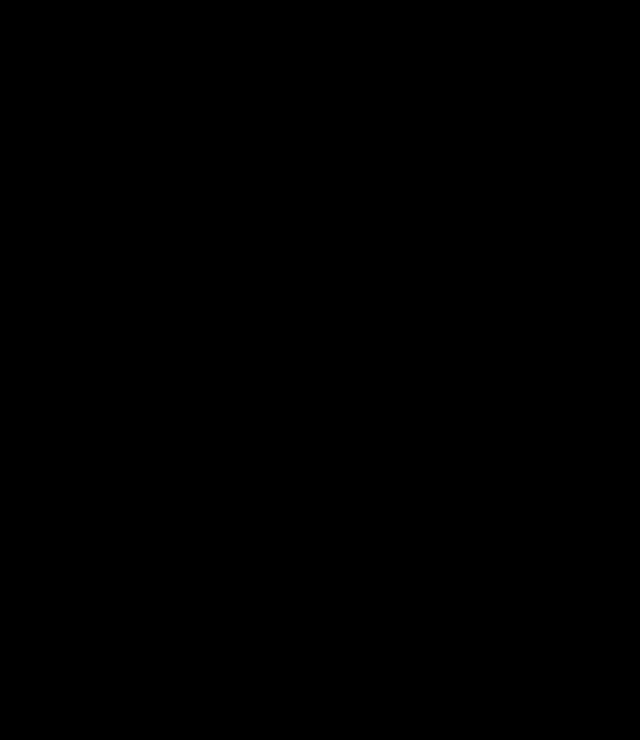
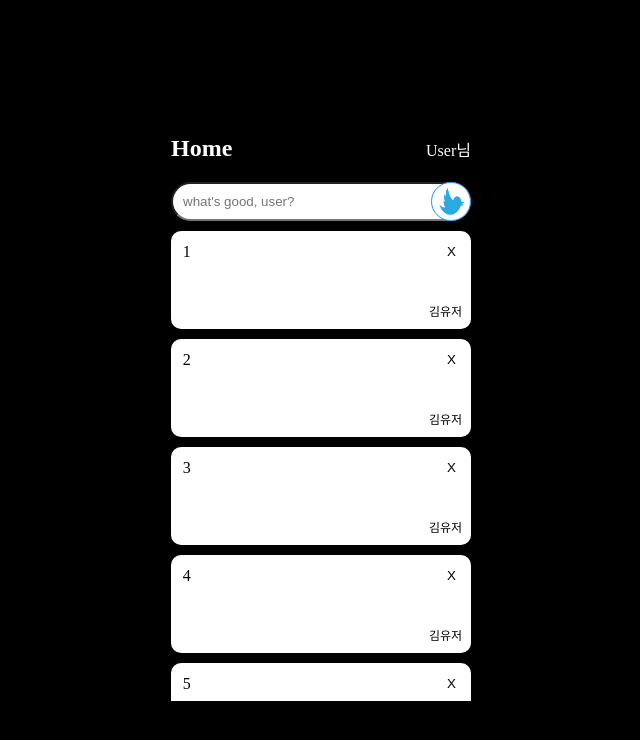
Before and after one commit to yein0528/clone-x-frontend, a Vue app: page /main in a window 1280 px wide. Before the commit this address had no page. Shown: the top 740 px of the page, without its empty margins (319-959 px from the left). Built offline with nearby package versions, Linux system fonts and the light colour scheme.

Commit message:
#5 v-for를 통한 메인페이지 구현

```diff
--- /dev/null
+++ b/src/components/FeedList.vue
@@ -0,0 +1,60 @@
+<template>
+  <div class="feed-list-container">
+    <div class="feed-container" v-for="i in 10" :key="i">
+      <div class="feed-header">
+        <div class="feed-content">{{ i }}</div>
+        <button class="feed-delete-button">X</button>
+      </div>
+      <div class="feed-name">김유저</div>
+    </div>
+  </div>
+</template>
+
+<script>
+export default {
+  name: "FeedList",
+};
+</script>
+
+<style scoped>
+.feed-list-container {
+  height: 60vh;
+  overflow-y: auto;
+  ;
+}
+
+.feed-container {
+  height: 80px;
+  background-color: white;
+  margin: 10px 0px;
+  color: black;
+  padding: 3%;
+  display: flex;
+  flex-direction: column;
+  justify-content: space-between;
+  border-radius: 10px;
+
+}
+
+.feed-header {
+  display: flex;
+  flex-direction: row;
+  align-items: center;
+  justify-content: space-between;
+}
+
+.feed-content {
+  padding: 1%;
+}
+
+.feed-delete-button {
+  background: none;
+  border: none;
+  cursor: pointer;
+}
+
+.feed-name {
+  text-align: right;
+  font-size: 12px;
+}
+</style>
--- /dev/null
+++ b/src/components/TweetBar.vue
@@ -0,0 +1,47 @@
+<template>
+  <div class="container">
+    <input type="text" placeholder="what's good, user?" class="input-form" />
+    <img src="@/assets/search.png" class="search-icon" />
+  </div>
+</template>
+
+<script>
+export default {
+  name: "TweetBar",
+
+}
+</script>
+
+<style scoped>
+.container {
+  display: flex;
+  flex-direction: row;
+  align-items: center;
+  width: 300px;
+  height: auto;
+  position: relative;
+}
+
+.input-form {
+  box-sizing: border-box;
+  width: 100%;
+  height: 100%;
+  borde: 1px solid white;
+  border-radius: 20px;
+  padding: 10px;
+  z-index: 0;
+}
+
+.search-icon {
+  box-sizing: border-box;
+  width: 40px;
+  height: 100%;
+  background-color: white;
+  border-radius: 20px;
+  position: absolute;
+  right: 0px;
+  z-index: 1;
+  border: 1px solid #1d9bf0;
+  cursor: pointer;
+}
+</style>
--- a/src/views/DemoPage.vue
+++ b/src/views/DemoPage.vue
@@ -1,24 +1,36 @@
 <template>
   <div>
-    <p>index: {{ index }}</p>
-    <p>상품 가격: {{ price }}</p>
-    <p>할인율: {{ discountRate }}</p>
-    <p>최종 가격: {{ finalPrice }}</p>
+    <ul>
+      <li v-for="(item, index) in items" :key="index">
+        <span>
+          {{ item.id }} -
+        </span>
+        <span>
+          {{ item.name }}
+        </span>
+      </li>
+    </ul>
   </div>
 </template>
+
 <script>
 export default {
+  name: "DemoPage",
   data() {
     return {
-      price: 10000,
-      discountRate: 0.1
+      items: [
+        { id: 1, name: "Apple" },
+        { id: 2, name: "Banana" },
+        { id: 3, name: "Orange" },
+        { id: 4, name: "Data" },
+        { id: 5, name: "Elderberry" },
+      ]
+
     };
   },
-  computed: {
-    finalPrice() {
-      console.log("call finalPrice");
-      return this.price * (1 - this.discountRate);
-    }
+  methods: {
+
   }
+
 };
-</script>
+</script>>
--- a/src/views/LoginPage.vue
+++ b/src/views/LoginPage.vue
@@ -33,7 +33,7 @@
                 alert("모든 필드를 입력해주세요.")
                 return
             }
-            this.$router.push("/main")
+            this.$router.push("/main");
         }
     },
 }
--- /dev/null
+++ b/src/views/MainPage.vue
@@ -0,0 +1,29 @@
+<template>
+  <div>
+    <div class="title-container">
+      <h2>Home</h2>
+      <div>User님</div>
+    </div>
+    <TweetBar />
+    <FeedList />
+  </div>
+</template>
+
+<script>
+import TweetBar from '@/components/TweetBar.vue';
+import FeedList from '@/components/FeedList.vue';
+export default {
+  name: "MainPage",
+  components: { TweetBar, FeedList },
+
+};
+</script>
+
+<style scoped>
+.title-container {
+  width: 300px;
+  display: flex;
+  justify-content: space-between;
+  align-items: center;
+}
+</style>
```
Also changed, not shown: src/router/index.js (+6 -1 lines), src/assets/search.png (added).
